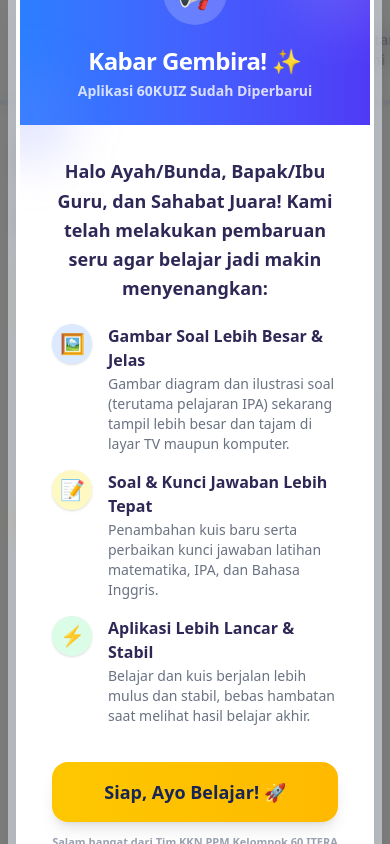
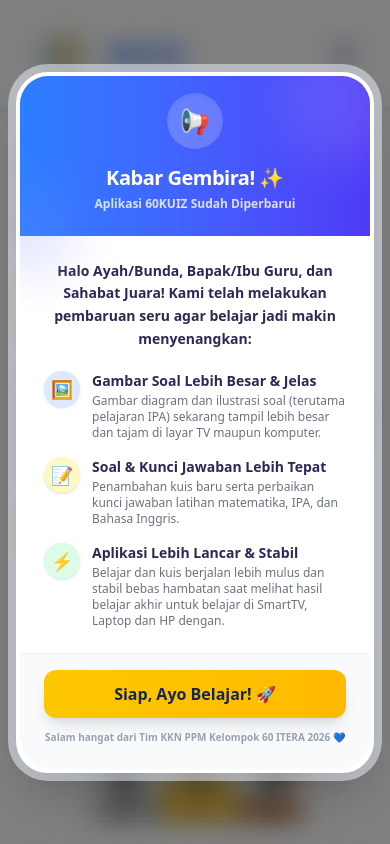
Before and after one commit to Ramaaaadevs/Website-Edukasi-SDN39TBT, a Next.js app: page / in a window 390 px wide. Shown: the top 844 px of the page. Built offline with nearby package versions, Linux system fonts and the light colour scheme.

Commit message:
fix: make navbar responsive with mobile hamburger and fix homepage popup container overflow on mobile

```diff
--- a/src/app/page.jsx
+++ b/src/app/page.jsx
@@ -10,10 +10,10 @@
 
   useEffect(() => {
     // Cek apakah user sudah pernah melihat popup pembaruan ini
-    const hasSeen = localStorage.getItem("hasSeenMaintenancePopup");
-    if (!hasSeen) {
+    // const hasSeen = localStorage.getItem("hasSeenMaintenancePopup");
+    // if (!hasSeen) {
       setShowPopup(true);
-    }
+    //}
   }, []);
 
   const handleClosePopup = () => {
@@ -26,72 +26,72 @@
       {/* POPUP PEMBARUAN APLIKASI (Hanya muncul 1 kali) */}
       {showPopup && (
         <div className="fixed inset-0 z-50 flex items-center justify-center bg-black/50 backdrop-blur-md p-4 transition-all duration-300">
-          <div className="bg-white rounded-[2rem] shadow-2xl max-w-lg w-full overflow-hidden border-4 border-white ring-8 ring-blue-50/50 transform transition-all duration-300">
+          <div className="bg-white rounded-[2rem] shadow-2xl max-w-lg w-full max-h-[90vh] flex flex-col border-4 border-white ring-8 ring-blue-50/50 transform transition-all duration-300 overflow-hidden">
 
-            {/* Header dengan Gradasi Ceria */}
-            <div className="bg-gradient-to-r from-blue-500 to-indigo-600 p-6 text-center text-white relative">
+            {/* Header dengan Gradasi Ceria (shrink-0) */}
+            <div className="bg-gradient-to-r from-blue-500 to-indigo-600 p-6 text-center text-white relative shrink-0">
               <div className="absolute -top-10 -right-10 w-32 h-32 bg-white/10 rounded-full blur-xl"></div>
               <div className="absolute -bottom-10 -left-10 w-24 h-24 bg-indigo-400/20 rounded-full blur-xl"></div>
-              <div className="w-16 h-16 bg-white/20 rounded-full flex items-center justify-center mx-auto text-3xl mb-3 backdrop-blur-sm shadow-inner animate-bounce">
+              <div className="w-14 h-14 bg-white/20 rounded-full flex items-center justify-center mx-auto text-2xl mb-2 backdrop-blur-sm shadow-inner animate-bounce">
                 📢
               </div>
-              <h3 className="text-2xl font-black tracking-tight">Kabar Gembira! ✨</h3>
-              <p className="text-white/80 text-sm font-semibold mt-1">Aplikasi 60KUIZ Sudah Diperbarui</p>
+              <h3 className="text-xl md:text-2xl font-black tracking-tight">Kabar Gembira! ✨</h3>
+              <p className="text-white/80 text-xs md:text-sm font-semibold mt-1">Aplikasi 60KUIZ Sudah Diperbarui</p>
             </div>
 
-            {/* Konten Non-Teknis untuk Murid, Guru, & Orang Tua */}
-            <div className="p-8 space-y-5 text-gray-700">
-              <p className="text-center font-semibold text-[#2E2856] text-lg leading-relaxed">
+            {/* Konten Scrollable untuk Murid, Guru, & Orang Tua (flex-1 overflow-y-auto) */}
+            <div className="p-6 md:p-8 space-y-5 text-gray-700 overflow-y-auto flex-1 text-left">
+              <p className="text-center font-bold text-[#2E2856] text-sm md:text-base leading-relaxed">
                 Halo Ayah/Bunda, Bapak/Ibu Guru, dan Sahabat Juara! Kami telah melakukan pembaruan seru agar belajar jadi makin menyenangkan:
               </p>
 
               <div className="space-y-4">
                 {/* Poin 1: Gambar Soal */}
-                <div className="flex gap-4 items-start">
-                  <div className="bg-blue-100 text-blue-600 w-10 h-10 rounded-full flex items-center justify-center text-xl shrink-0 font-bold shadow-sm">
+                <div className="flex gap-3 items-start">
+                  <div className="bg-blue-100 text-blue-600 w-9 h-9 rounded-full flex items-center justify-center text-lg shrink-0 font-bold shadow-sm">
                     🖼️
                   </div>
                   <div>
-                    <h4 className="font-extrabold text-[#2E2856]">Gambar Soal Lebih Besar & Jelas</h4>
-                    <p className="text-sm text-gray-500 mt-0.5">Gambar diagram dan ilustrasi soal (terutama pelajaran IPA) sekarang tampil lebih besar dan tajam di layar TV maupun komputer.</p>
+                    <h4 className="font-extrabold text-[#2E2856] text-sm md:text-base">Gambar Soal Lebih Besar & Jelas</h4>
+                    <p className="text-xs md:text-sm text-gray-500 mt-0.5">Gambar diagram dan ilustrasi soal (terutama pelajaran IPA) sekarang tampil lebih besar dan tajam di layar TV maupun komputer.</p>
                   </div>
                 </div>
 
                 {/* Poin 2: Akurasi KJ */}
-                <div className="flex gap-4 items-start">
-                  <div className="bg-yellow-100 text-yellow-700 w-10 h-10 rounded-full flex items-center justify-center text-xl shrink-0 font-bold shadow-sm">
+                <div className="flex gap-3 items-start">
+                  <div className="bg-yellow-100 text-yellow-700 w-9 h-9 rounded-full flex items-center justify-center text-lg shrink-0 font-bold shadow-sm">
                     📝
                   </div>
                   <div>
-                    <h4 className="font-extrabold text-[#2E2856]">Soal & Kunci Jawaban Lebih Tepat</h4>
-                    <p className="text-sm text-gray-500 mt-0.5">Penambahan kuis baru serta perbaikan kunci jawaban latihan matematika, IPA, dan Bahasa Inggris.</p>
+                    <h4 className="font-extrabold text-[#2E2856] text-sm md:text-base">Soal & Kunci Jawaban Lebih Tepat</h4>
+                    <p className="text-xs md:text-sm text-gray-500 mt-0.5">Penambahan kuis baru serta perbaikan kunci jawaban latihan matematika, IPA, dan Bahasa Inggris.</p>
                   </div>
                 </div>
 
                 {/* Poin 3: Kelancaran */}
-                <div className="flex gap-4 items-start">
-                  <div className="bg-green-100 text-green-700 w-10 h-10 rounded-full flex items-center justify-center text-xl shrink-0 font-bold shadow-sm">
+                <div className="flex gap-3 items-start">
+                  <div className="bg-green-100 text-green-700 w-9 h-9 rounded-full flex items-center justify-center text-lg shrink-0 font-bold shadow-sm">
                     ⚡
                   </div>
                   <div>
-                    <h4 className="font-extrabold text-[#2E2856]">Aplikasi Lebih Lancar & Stabil</h4>
-                    <p className="text-sm text-gray-500 mt-0.5">Belajar dan kuis berjalan lebih mulus dan stabil, bebas hambatan saat melihat hasil belajar akhir.</p>
+                    <h4 className="font-extrabold text-[#2E2856] text-sm md:text-base">Aplikasi Lebih Lancar & Stabil</h4>
+                    <p className="text-xs md:text-sm text-gray-500 mt-0.5">Belajar dan kuis berjalan lebih mulus dan stabil bebas hambatan saat melihat hasil belajar akhir untuk belajar di SmartTV, Laptop dan HP dengan.</p>
+                  </div>
                 </div>
               </div>
             </div>
 
-              {/* Tombol Mulai */}
-              <div className="pt-4 text-center">
+            {/* Tombol Mulai Tetap di Bawah (shrink-0) */}
+            <div className="p-6 pt-4 text-center shrink-0 border-t border-gray-100 bg-gray-50 rounded-b-[2rem]">
               <button
                 onClick={handleClosePopup}
-                  className="w-full bg-gradient-to-r from-yellow-400 to-amber-400 hover:from-yellow-500 hover:to-amber-500 text-blue-950 font-black py-4 rounded-2xl text-lg shadow-lg hover:scale-102 hover:shadow-xl transition-all cursor-pointer text-center mb-3"
+                className="w-full bg-gradient-to-r from-yellow-400 to-amber-400 hover:from-yellow-500 hover:to-amber-500 text-blue-950 font-black py-3 md:py-4 rounded-xl md:rounded-2xl text-base md:text-lg shadow-lg hover:scale-102 hover:shadow-xl transition-all cursor-pointer text-center mb-3"
               >
                 Siap, Ayo Belajar! 🚀
               </button>
-                <span className="text-[11px] text-gray-400 font-bold block">
+              <span className="text-[10px] md:text-[11px] text-gray-400 font-bold block">
                 Salam hangat dari Tim KKN PPM Kelompok 60 ITERA 2026 💙
               </span>
-              </div>
             </div>
 
           </div>
--- a/src/components/Navbar.jsx
+++ b/src/components/Navbar.jsx
@@ -1,20 +1,33 @@
+"use client";
+
+import { useState } from "react";
 import Link from "next/link";
 import Image from "next/image";
+import { Menu, X } from "lucide-react";
 
 export default function Navbar() {
+  const [isOpen, setIsOpen] = useState(false);
+
+  const toggleMenu = () => {
+    setIsOpen(!isOpen);
+  };
+
+  const closeMenu = () => {
+    setIsOpen(false);
+  };
+
   return (
-    <nav className="navbar-container">
+    <nav className="navbar-container relative">
       <div className="navbar-content">
 
         {/* LOGO KIRI */}
-        <Link href="/" className="nav-logo">
-          {/* Bisa ganti Icon SVG atau Image disini */}
+        <Link href="/" className="nav-logo" onClick={closeMenu}>
           <span><Image src="/images/IconLogo.png" alt="Logo" width={75} height={75} /></span>
           <span>60KUIZ</span>
         </Link>
 
-        {/* MENU KANAN */}
-        <div className="nav-menu">
+        {/* MENU DESKTOP (Tersembunyi di Mobile) */}
+        <div className="hidden md:flex items-center gap-6 md:gap-8">
           <Link href="/" className="nav-link">
             Beranda
           </Link>
@@ -33,7 +46,53 @@
           </Link>
         </div>
 
+        {/* HAMBURGER TOGGLE BUTTON (Hanya muncul di Mobile) */}
+        <button
+          onClick={toggleMenu}
+          className="p-2 text-blue-900 md:hidden hover:bg-gray-100 rounded-xl transition cursor-pointer"
+          aria-label="Toggle Menu"
+        >
+          {isOpen ? <X size={28} /> : <Menu size={28} />}
+        </button>
+
       </div>
+
+      {/* DROPDOWN MENU MOBILE (Slide Down) */}
+      {isOpen && (
+        <div className="absolute top-[100%] left-0 w-full bg-white border-b-4 border-blue-100 shadow-lg md:hidden flex flex-col p-6 gap-4 z-50 animate-in slide-in-from-top-5 duration-200">
+          <Link
+            href="/"
+            className="text-lg font-bold text-gray-600 hover:text-yellow-500 py-2 border-b border-gray-100 transition"
+            onClick={closeMenu}
+          >
+            Beranda
+          </Link>
+
+          <Link
+            href="/modul"
+            className="text-lg font-bold text-gray-600 hover:text-yellow-500 py-2 border-b border-gray-100 transition"
+            onClick={closeMenu}
+          >
+            Belajar Materi
+          </Link>
+
+          <Link
+            href="/about"
+            className="text-lg font-bold text-gray-600 hover:text-yellow-500 py-2 border-b border-gray-100 transition"
+            onClick={closeMenu}
+          >
+            Tentang Kami
+          </Link>
+
+          <Link
+            href="/ujian"
+            className="w-full text-center bg-yellow-400 text-blue-950 py-3 rounded-xl font-bold shadow-md hover:bg-yellow-500 active:translate-y-0.5 border-b-4 border-yellow-600 transition"
+            onClick={closeMenu}
+          >
+            Ujian Akhir
+          </Link>
+        </div>
+      )}
     </nav>
   );
 }
```
Lines whose indentation alone changed are shown as unchanged.
